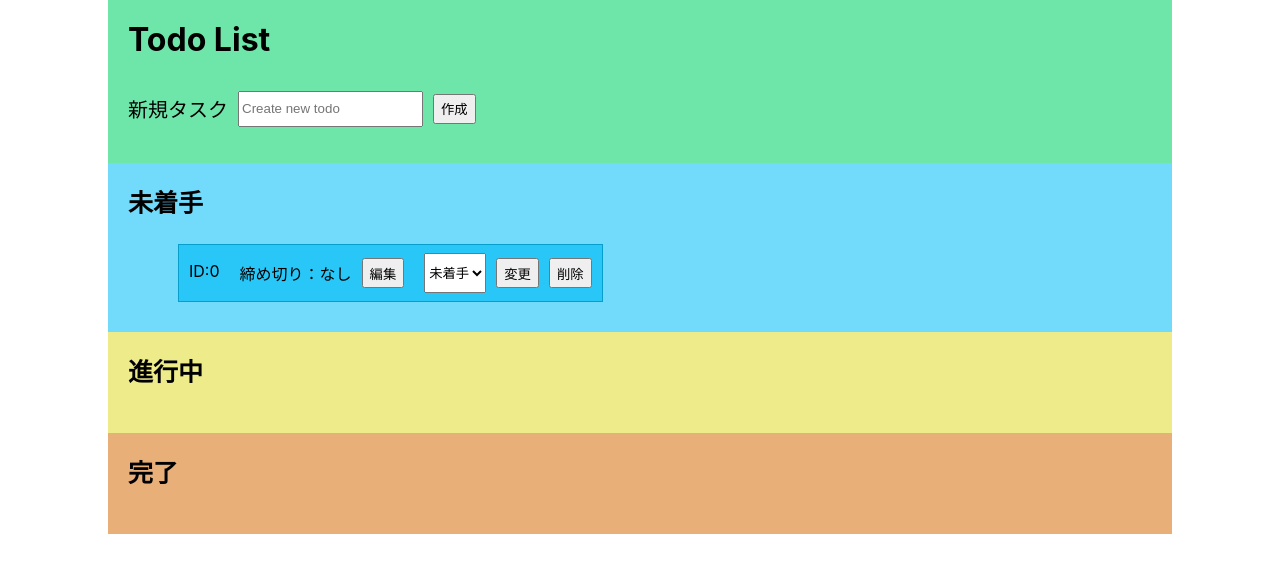
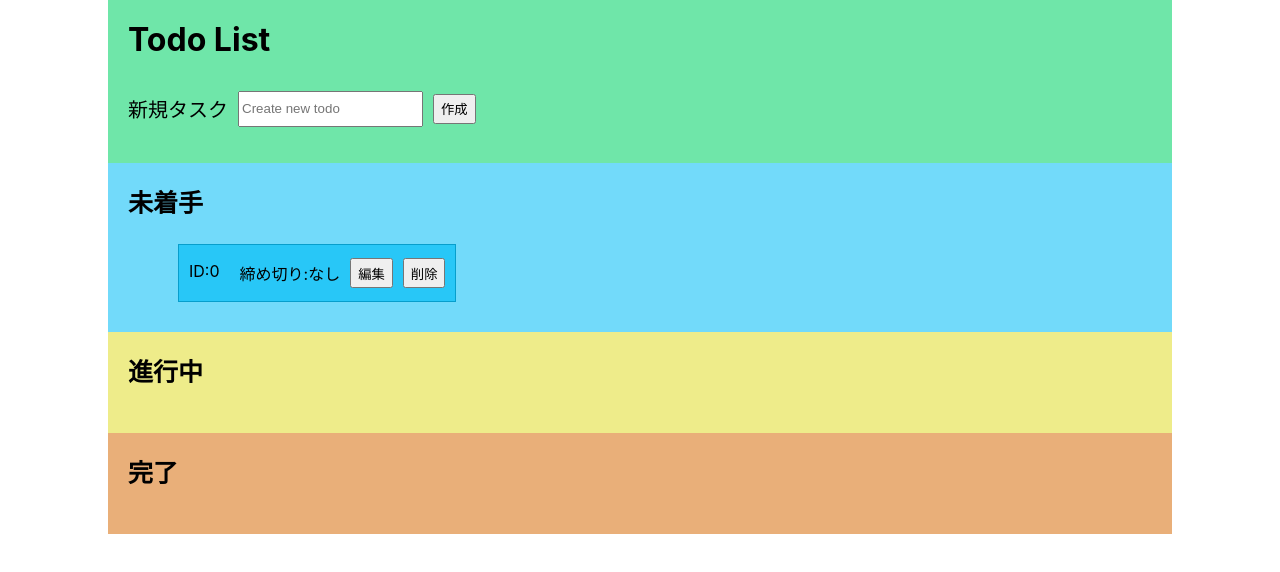
Before and after one commit to Yukitkym/toodo-list-intermediate, a React (Create React App) app: page / in a window 1280 px wide. Both pictures are taken after a click on the button "作成". Shown: the top 572 px of the page. Built offline with nearby package versions, Linux system fonts and the light colour scheme.

Commit message:
Recode states

```diff
--- a/src/App.css
+++ b/src/App.css
@@ -105,7 +105,7 @@ ul {
 
 .edit-btn {
   height: 30px;
-  margin: auto 20px auto 0px;
+  margin: auto 0px auto 0px;
 }
 
 .change-btn {
--- a/src/App.tsx
+++ b/src/App.tsx
@@ -1,104 +1,19 @@
-import React from "react";
-import { useState } from "react";
-
 import "./App.css";
 import DoingArea from "./components/DoingArea";
 import DoneArea from "./components/DoneArea";
 import InputArea from "./components/InputArea";
 import YetArea from "./components/YetArea";
-
-export const TodosContext: any = React.createContext("");
+import TodosContextProvider from "./contexts/TodosContext";
 
 export function App() {
-  const [todo, setTodo]: Array<any> = useState("");
-  const [todos, setTodos]: Array<any> = useState([]);
-  const [editFlag, setEditFlag]: Array<any> = useState(false);
-  const clickChange = (e: any) => {
-    const id = Number(
-      e.target.parentElement.firstElementChild.textContent.substr(3)
-    );
-    const states = e.target.previousElementSibling.value;
-    const changeTodo = todos.map((todo: any, index: number) => {
-      if (index === id) {
-        todo.states = states;
-      }
-      return todo;
-    });
-    setTodos(changeTodo);
-  };
-  const clickDelete = (e: any) => {
-    const id = Number(
-      e.target.parentElement.firstElementChild.textContent.substr(3)
-    );
-    const removeTodo = todos.filter((todo: any, index: number) => index !== id);
-    setTodos(removeTodo);
-  };
-  const clickEdit = (e: any) => {
-    setEditFlag(true);
-  };
-  const clickDone = (e: any) => {
-    setEditFlag(false);
-  };
-  const changeTodoText = (e: any) => {
-    const indexToChange: number = todos.findIndex(
-      ({ id }: any) => id.toString() === e.target.id
-    );
-    let todosAfterChange = [];
-
-    for (let i = 0; i < todos.length; i++) {
-      i === indexToChange
-        ? todosAfterChange.push({
-            id: todos[i].id,
-            text: e.target.value,
-            states: todos[i].states,
-            deadline: todos[i].deadline,
-          })
-        : todosAfterChange.push(todos[i]);
-    }
-    setTodos(todosAfterChange);
-  };
-  const changeTodoDeadline = (e: any) => {
-    const indexToChange: number = todos.findIndex(
-      ({ id }: any) => "deadline-" + id.toString() === e.target.id
-    );
-    let todosAfterChange = [];
-
-    for (let i = 0; i < todos.length; i++) {
-      i === indexToChange
-        ? todosAfterChange.push({
-            id: todos[i].id,
-            text: todos[i].text,
-            states: todos[i].states,
-            deadline: e.target.value,
-          })
-        : todosAfterChange.push(todos[i]);
-    }
-    setTodos(todosAfterChange);
-  };
-
   return (
     <>
-      <TodosContext.Provider
-        value={{
-          todo,
-          setTodo,
-          todos,
-          setTodos,
-          editFlag,
-          setEditFlag,
-          clickChange,
-          clickDelete,
-          clickEdit,
-          clickDone,
-          changeTodoText,
-          changeTodoDeadline,
-        }}
-      >
+      <TodosContextProvider>
         <InputArea />
         <YetArea />
         <DoingArea />
         <DoneArea />
-      </TodosContext.Provider>
+      </TodosContextProvider>
     </>
   );
 }
--- a/src/components/InputArea.tsx
+++ b/src/components/InputArea.tsx
@@ -1,6 +1,6 @@
 import { useContext } from "react";
 
-import { TodosContext } from "../App";
+import { TodosContext } from "../contexts/TodosContext";
 
 const InputArea = () => {
   const { todo, setTodo, todos, setTodos } = useContext(TodosContext);
--- a/src/components/TodoList.tsx
+++ b/src/components/TodoList.tsx
@@ -1,17 +1,17 @@
 import { useContext } from "react";
 
-import { TodosContext } from "../App";
+import { TodosContext } from "../contexts/TodosContext";
 
 const TodoList = ({ states }: any) => {
   const {
     todos,
     editFlag,
-    clickChange,
     clickDelete,
     clickEdit,
     clickDone,
     changeTodoText,
     changeTodoDeadline,
+    changeTodoStates,
   } = useContext(TodosContext);
   return (
     <ul>
@@ -22,59 +22,46 @@ const TodoList = ({ states }: any) => {
               {editFlag ? (
                 <div className="editing">
                   <p>ID:{index}</p>
+                  <select
+                    name="todo-select"
+                    id={`states-${todo.id.toString()}`}
+                    value={todo.states}
+                    onChange={changeTodoStates}
+                  >
+                    <option value="yet">未着手</option>
+                    <option value="doing">進行中</option>
+                    <option value="done">完了</option>
+                  </select>
                   <input
                     name="todo-text"
                     id={todo.id.toString()}
                     type="text"
-                    placeholder="Change todo's text"
+                    placeholder="Input todo's text"
                     value={todo.text}
                     onChange={changeTodoText}
                   />
                   <input
                     name="todo-deadline"
-                    id={"deadline-" + todo.id.toString()}
+                    id={`deadline-${todo.id.toString()}`}
                     type="date"
                     placeholder="Input todo's deadline"
                     value={todo.deadline}
                     onChange={changeTodoDeadline}
                   />
                   <button className="edit-btn" onClick={clickDone}>
-                    完了
+                    編集完了
+                  </button>
+                  <button className="delete-btn" onClick={clickDelete}>
+                    削除
                   </button>
                 </div>
               ) : (
                 <div className="not-editing">
                   <p>ID:{index}</p>
                   <p>{todo.text}</p>
-                  <p>{`締め切り：${todo.deadline || "なし"}`}</p>
+                  <p>{`締め切り:${todo.deadline || "なし"}`}</p>
                   <button className="edit-btn" onClick={clickEdit}>
                     編集
-                  </button>
-                  <select>
-                    {states === "yet" ? (
-                      <option value="yet" selected>
-                        未着手
-                      </option>
-                    ) : (
-                      <option value="yet">未着手</option>
-                    )}
-                    {states === "doing" ? (
-                      <option value="doing" selected>
-                        進行中
-                      </option>
-                    ) : (
-                      <option value="doing">進行中</option>
-                    )}
-                    {states === "done" ? (
-                      <option value="done" selected>
-                        完了
-                      </option>
-                    ) : (
-                      <option value="done">完了</option>
-                    )}
-                  </select>
-                  <button className="change-btn" onClick={clickChange}>
-                    変更
                   </button>
                   <button className="delete-btn" onClick={clickDelete}>
                     削除
--- /dev/null
+++ b/src/contexts/TodosContext.tsx
@@ -0,0 +1,98 @@
+import React, { useState } from "react";
+
+export const TodosContext: any = React.createContext("");
+
+const TodosContextProvider = (props: any) => {
+  const [todo, setTodo]: Array<any> = useState("");
+  const [todos, setTodos]: Array<any> = useState([]);
+  const [editFlag, setEditFlag]: Array<any> = useState(false);
+  const clickDelete = (e: any) => {
+    const id = Number(
+      e.target.parentElement.firstElementChild.textContent.substr(3)
+    );
+    const removeTodo = todos.filter((todo: any, index: number) => index !== id);
+    setTodos(removeTodo);
+  };
+  const clickEdit = (e: any) => {
+    setEditFlag(true);
+  };
+  const clickDone = (e: any) => {
+    setEditFlag(false);
+  };
+  const changeTodoText = (e: any) => {
+    const indexToChange: number = todos.findIndex(
+      ({ id }: any) => id.toString() === e.target.id
+    );
+    let todosAfterChange = [];
+
+    for (let i = 0; i < todos.length; i++) {
+      i === indexToChange
+        ? todosAfterChange.push({
+            id: todos[i].id,
+            text: e.target.value,
+            states: todos[i].states,
+            deadline: todos[i].deadline,
+          })
+        : todosAfterChange.push(todos[i]);
+    }
+    setTodos(todosAfterChange);
+  };
+  const changeTodoDeadline = (e: any) => {
+    const indexToChange: number = todos.findIndex(
+      ({ id }: any) => "deadline-" + id.toString() === e.target.id
+    );
+    let todosAfterChange = [];
+
+    for (let i = 0; i < todos.length; i++) {
+      i === indexToChange
+        ? todosAfterChange.push({
+            id: todos[i].id,
+            text: todos[i].text,
+            states: todos[i].states,
+            deadline: e.target.value,
+          })
+        : todosAfterChange.push(todos[i]);
+    }
+    setTodos(todosAfterChange);
+  };
+  const changeTodoStates = (e: any) => {
+    const indexToChange: number = todos.findIndex(
+      ({ id }: any) => "states-" + id.toString() === e.target.id
+    );
+    let todosAfterChange = [];
+
+    for (let i = 0; i < todos.length; i++) {
+      i === indexToChange
+        ? todosAfterChange.push({
+            id: todos[i].id,
+            text: todos[i].text,
+            states: e.target.value,
+            deadline: todos[i].deadline,
+          })
+        : todosAfterChange.push(todos[i]);
+    }
+    setTodos(todosAfterChange);
+  };
+  return (
+    <TodosContext.Provider
+      value={{
+        todo,
+        setTodo,
+        todos,
+        setTodos,
+        editFlag,
+        setEditFlag,
+        clickDelete,
+        clickEdit,
+        clickDone,
+        changeTodoText,
+        changeTodoDeadline,
+        changeTodoStates,
+      }}
+    >
+      {props.children}
+    </TodosContext.Provider>
+  );
+};
+
+export default TodosContextProvider;
```
